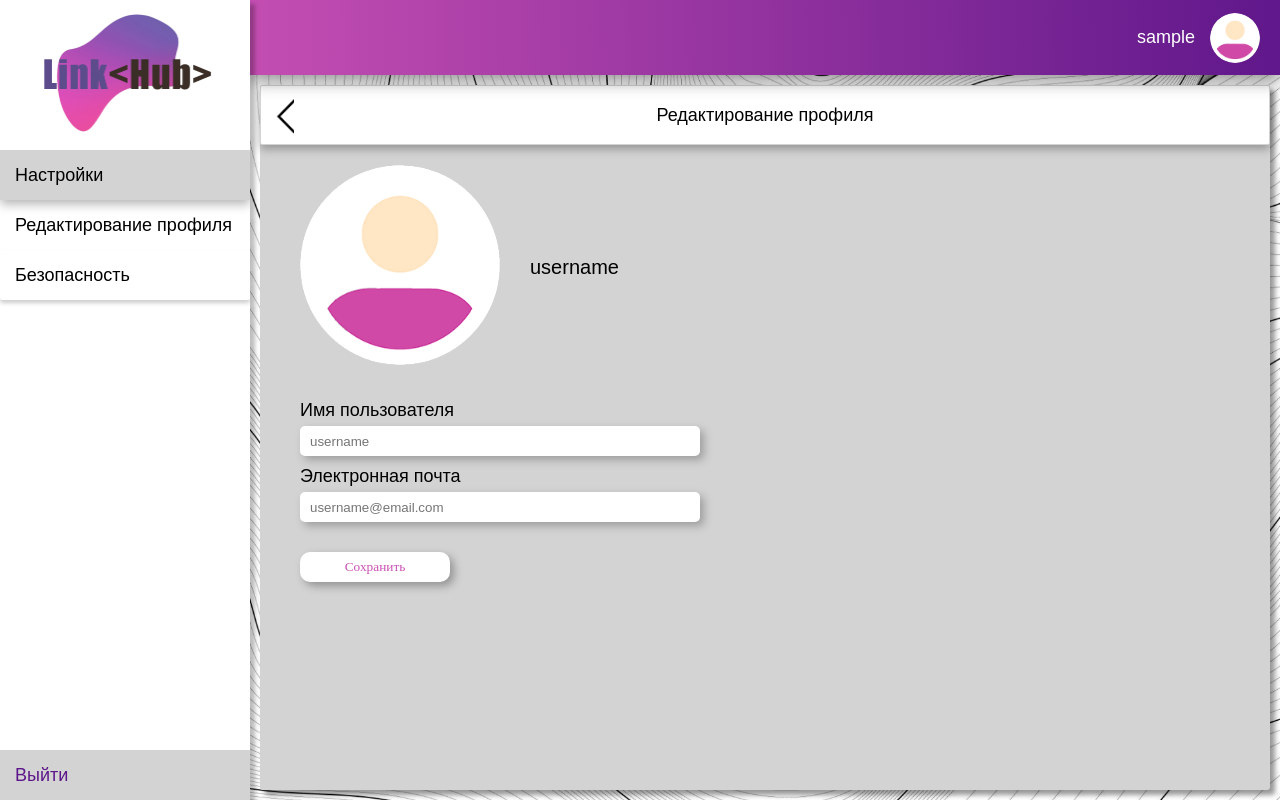
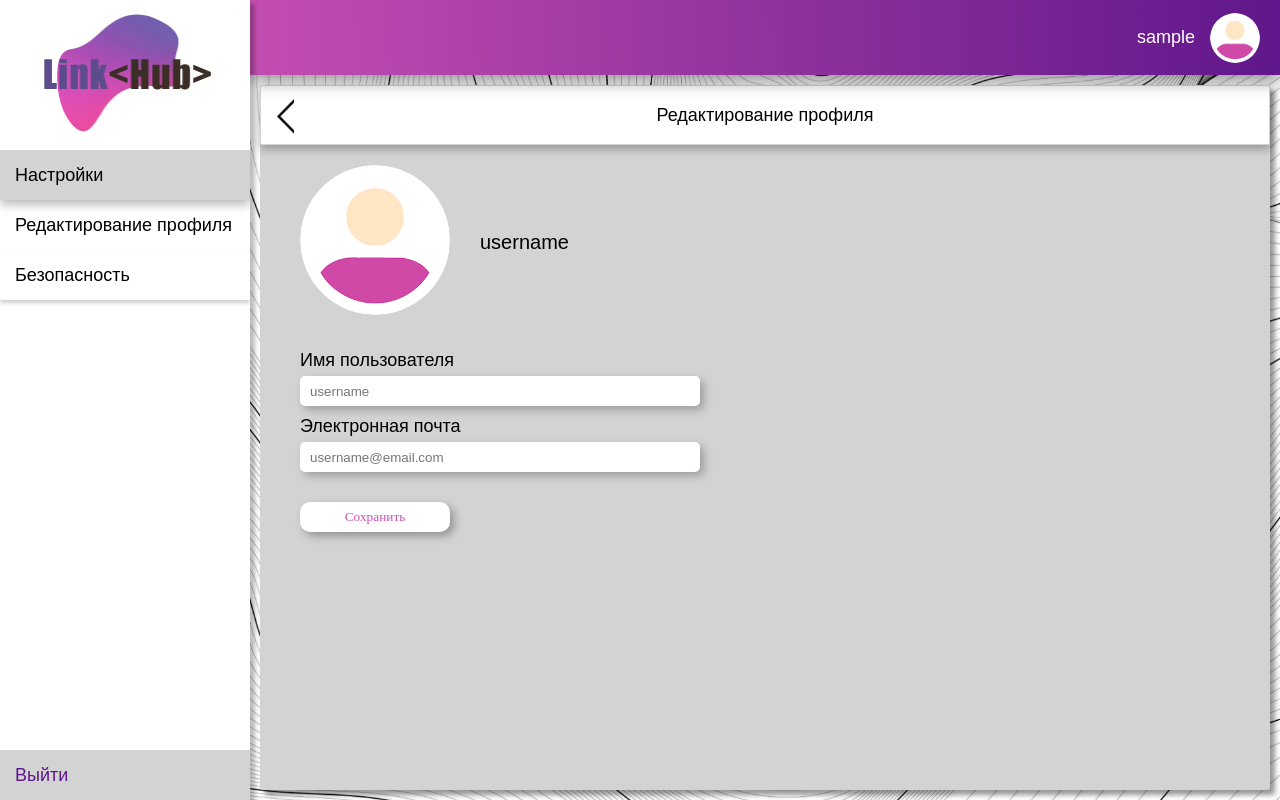
Before and after one commit to lordwartz/link-hub, a Flask app: page /settings in a window 1280 px wide. Run offline with Flask 3, Linux system fonts and the light colour scheme; the visitor is signed in with stand-in values (Sample User, id 1).

Commit message:
fix profile icon`s size in settings

```diff
--- a/static/css/settings.css
+++ b/static/css/settings.css
@@ -20,8 +20,8 @@
 }
 
 #settings_profile_icon {
-    width: 200px;
-    height: 200px;
+    width: 150px;
+    height: 150px;
     border-radius: 50%;
     transition: filter 0.3s ease;
 }
```
